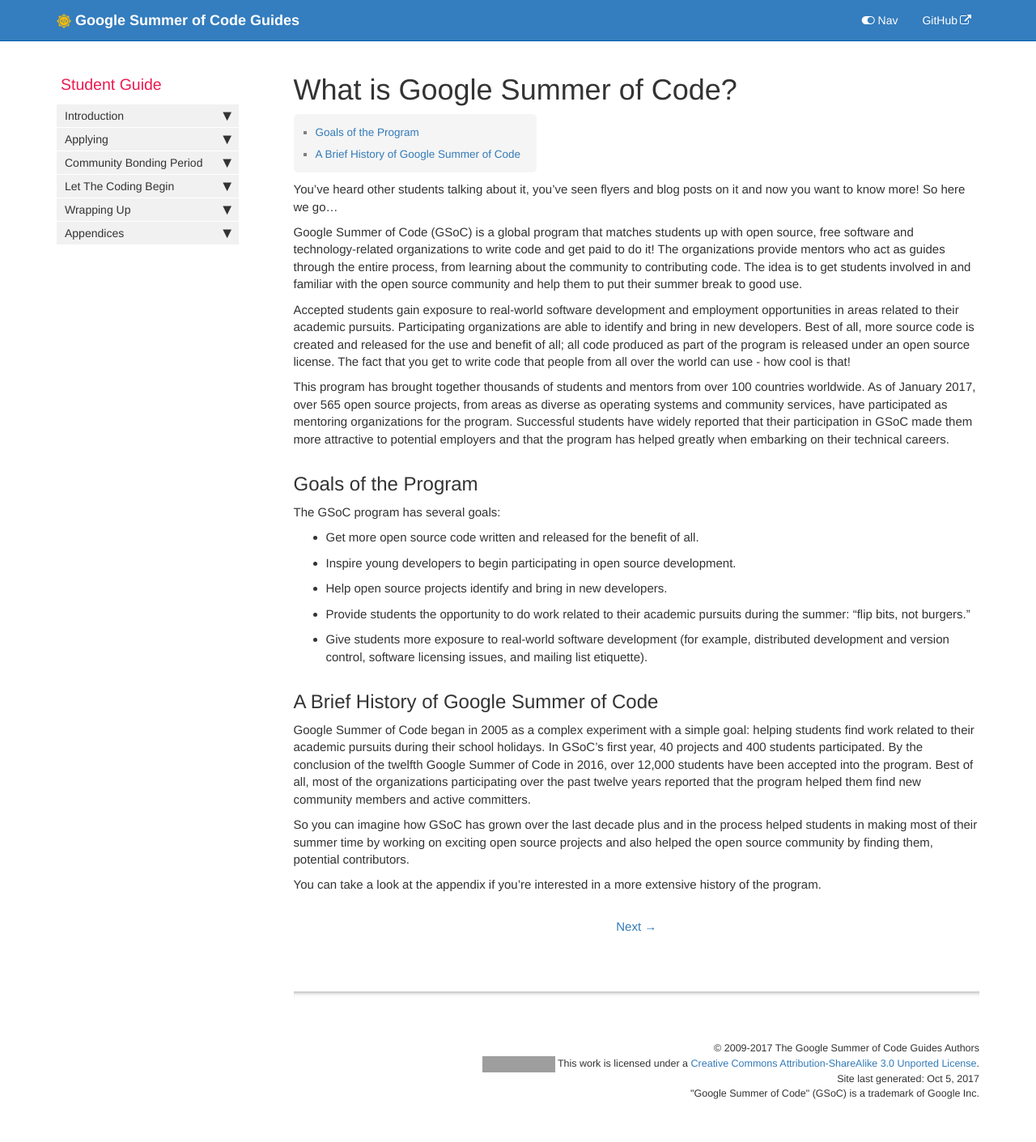
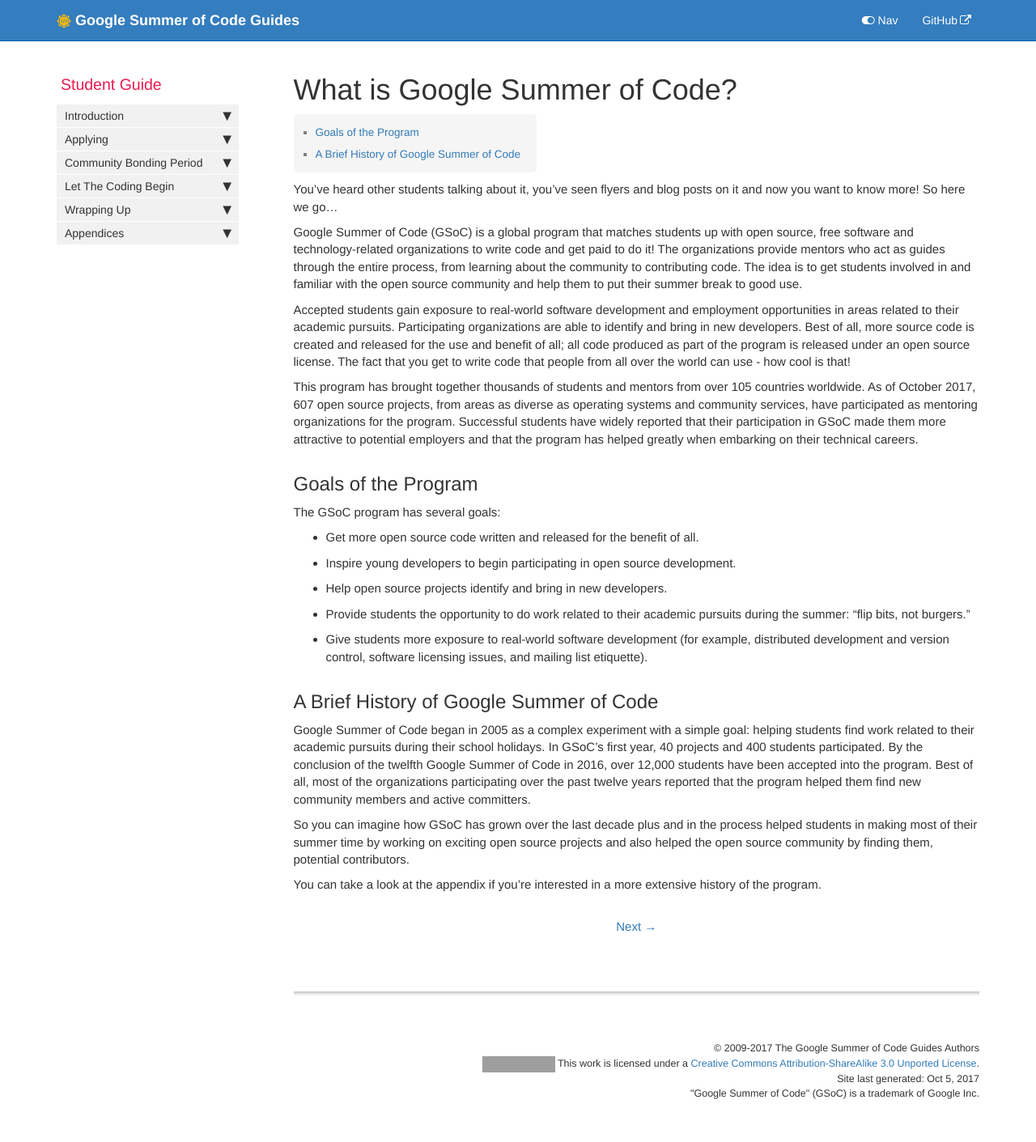
Before and after one commit to google/gsocguides, a Jekyll site: the page built from pages/student/00-what_is_google_summer_of_code.md, in a window 1280 px wide. Shown: the whole page at 81% size. Built offline with Jekyll 4.4.1, drawn with Linux system fonts in a browser that asks for light colours; grey boxes are pictures that could not be loaded.

Commit message:
org stats change

```diff
--- a/pages/student/00-what_is_google_summer_of_code.md
+++ b/pages/student/00-what_is_google_summer_of_code.md
@@ -12,7 +12,7 @@ Google Summer of Code (GSoC) is a global program that matches students up with o
 
 Accepted students gain exposure to real-world software development and employment opportunities in areas related to their academic pursuits. Participating organizations are able to identify and bring in new developers. Best of all, more source code is created and released for the use and benefit of all; all code produced as part of the program is released under an open source license. The fact that you get to write code that people from all over the world can use - how cool is that!
 
-This program has brought together thousands of students and mentors from over 100 countries worldwide. As of January 2017, over 565 open source projects, from areas as diverse as operating systems and community services, have participated as mentoring organizations for the program. Successful students have widely reported that their participation in GSoC made them more attractive to potential employers and that the program has helped greatly when embarking on their technical careers.
+This program has brought together thousands of students and mentors from over 105 countries worldwide. As of October 2017, 607 open source projects, from areas as diverse as operating systems and community services, have participated as mentoring organizations for the program. Successful students have widely reported that their participation in GSoC made them more attractive to potential employers and that the program has helped greatly when embarking on their technical careers.
 
 
 ## Goals of the Program
```
